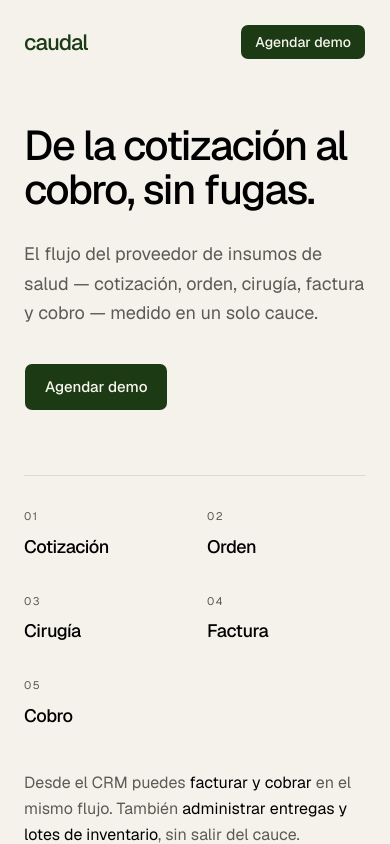
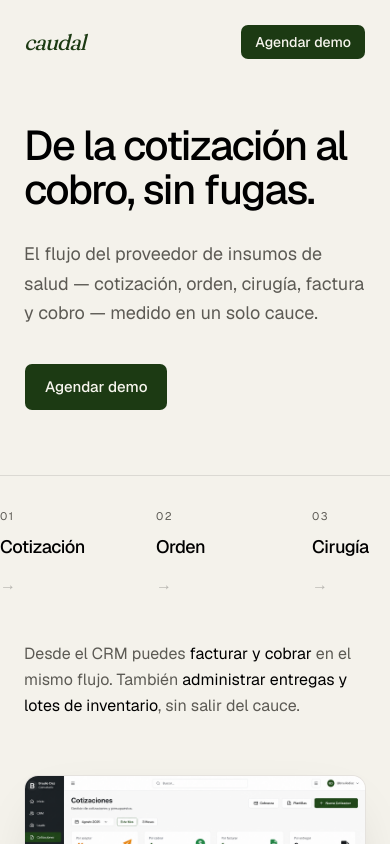
Before and after one commit to deepocket/caudal, a Next.js app: page / in a window 390 px wide. Shown: the top 844 px of the page. Built offline with nearby package versions, Linux system fonts and the light colour scheme.

Commit message:
Polish wordmark lockup and mobile step row
Use a Fraunces italic wordmark instead of generic sans,
and a single scrolling row of five steps on small screens.

Co-authored-by: brauliodiga <brauliodiga@gmail.com>

```diff
--- a/app/globals.css
+++ b/app/globals.css
@@ -10,6 +10,8 @@
   --font-sans: var(--font-geist-sans);
   --font-mono: var(--font-geist-mono);
   --font-heading: var(--font-geist-sans);
+  --font-wordmark: var(--font-wordmark-face), "Iowan Old Style", "Palatino Linotype",
+    Palatino, Georgia, serif;
   --color-brand: var(--brand);
   --color-sidebar-ring: var(--sidebar-ring);
   --color-sidebar-border: var(--sidebar-border);
@@ -96,3 +98,13 @@
     @apply bg-background text-foreground antialiased;
   }
 }
+
+.wordmark {
+  display: inline-block;
+  font-family: var(--font-wordmark);
+  font-style: italic;
+  font-weight: 400;
+  letter-spacing: -0.055em;
+  line-height: 0.85;
+  font-variation-settings: "SOFT" 72, "WONK" 1, "opsz" 80;
+}
--- a/app/layout.tsx
+++ b/app/layout.tsx
@@ -1,5 +1,5 @@
 import type { Metadata } from "next";
-import { Geist, Geist_Mono } from "next/font/google";
+import { Fraunces, Geist, Geist_Mono } from "next/font/google";
 import { site } from "@/lib/site";
 import "./globals.css";
 
@@ -11,6 +11,13 @@ const geistSans = Geist({
 const geistMono = Geist_Mono({
   variable: "--font-geist-mono",
   subsets: ["latin"],
+});
+
+const wordmark = Fraunces({
+  variable: "--font-wordmark-face",
+  subsets: ["latin"],
+  axes: ["SOFT", "WONK", "opsz"],
+  style: ["italic"],
 });
 
 const siteUrl = process.env.VERCEL_PROJECT_PRODUCTION_URL
@@ -44,7 +51,7 @@ export default function RootLayout({ children }: LayoutProps<"/">) {
   return (
     <html
       lang="es"
-      className={`${geistSans.variable} ${geistMono.variable} h-full`}
+      className={`${geistSans.variable} ${geistMono.variable} ${wordmark.variable} h-full`}
     >
       <body className="flex min-h-full flex-col">{children}</body>
     </html>
--- a/app/page.tsx
+++ b/app/page.tsx
@@ -51,9 +51,12 @@ export default function Home() {
           id="producto"
           className="mx-auto w-full max-w-6xl px-6 pb-24 md:px-10 md:pb-32"
         >
-          <ol className="grid grid-cols-2 gap-x-6 gap-y-8 border-t border-black/10 pt-8 sm:grid-cols-5">
+          <ol className="-mx-6 flex snap-x snap-mandatory gap-8 overflow-x-auto border-t border-black/10 px-6 pt-8 pb-1 [scrollbar-width:none] [-ms-overflow-style:none] sm:mx-0 sm:grid sm:grid-cols-5 sm:gap-x-6 sm:overflow-visible sm:px-0 sm:pb-0 [&::-webkit-scrollbar]:hidden">
             {steps.map((step, index) => (
-              <li key={step.label} className="min-w-0">
+              <li
+                key={step.label}
+                className="w-[7.75rem] shrink-0 snap-start sm:w-auto sm:min-w-0"
+              >
                 <p className="text-[11px] tracking-[0.14em] text-muted-foreground uppercase">
                   {step.n}
                 </p>
@@ -61,7 +64,7 @@ export default function Home() {
                   {step.label}
                 </p>
                 {index < steps.length - 1 ? (
-                  <p className="mt-3 hidden text-black/25 sm:block" aria-hidden>
+                  <p className="mt-3 text-black/25" aria-hidden>
                     →
                   </p>
                 ) : null}
--- a/components/wordmark.tsx
+++ b/components/wordmark.tsx
@@ -11,10 +11,8 @@ export function Wordmark({
   return (
     <a
       href={href}
-      className={cn(
-        "text-brand font-medium tracking-[-0.04em] lowercase",
-        className,
-      )}
+      aria-label={site.name}
+      className={cn("wordmark text-brand lowercase", className)}
     >
       {site.wordmark}
     </a>
```
